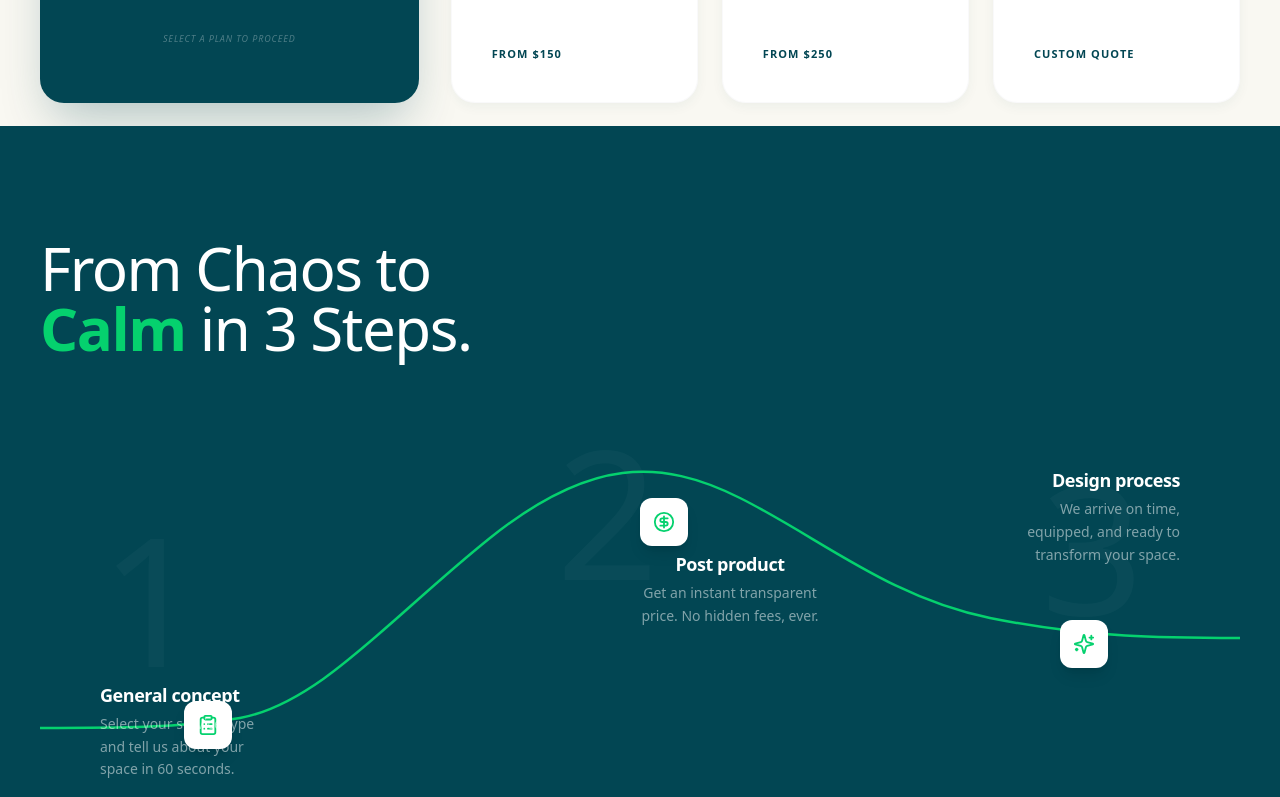
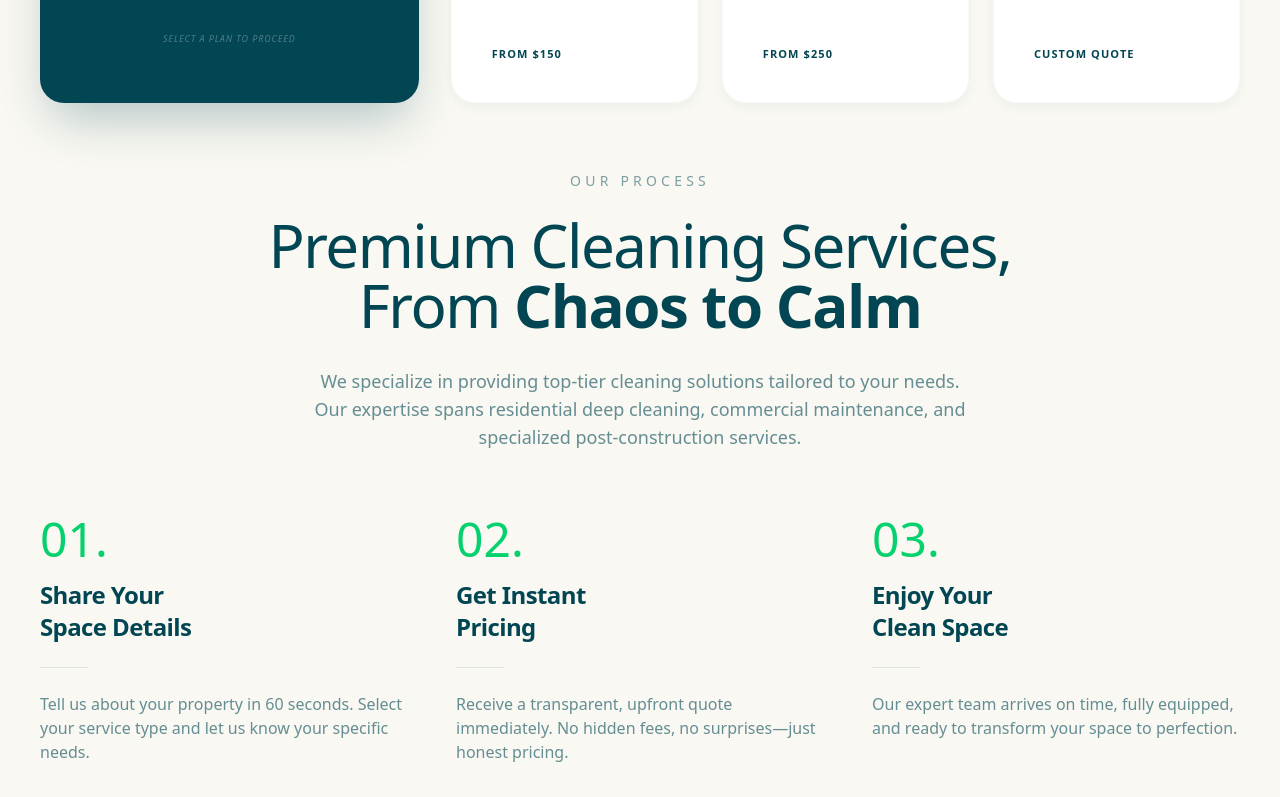
Before and after one commit to renatoquerales28-byte/extreme-cleaning-next, a Next.js app: page / in a window 1280 px wide. Shown: the part 2000-2797 px from the top of the page. Built offline with nearby package versions, Linux system fonts and the light colour scheme.

Commit message:
UI: Clean minimal Process Section with numbered steps, viewport-fit, and integrated CTAs

```diff
--- a/src/components/landing/ProcessSection.tsx
+++ b/src/components/landing/ProcessSection.tsx
@@ -2,7 +2,7 @@
 
 import React, { useState } from "react";
 import { motion } from "framer-motion";
-import { ArrowRight, MapPin, ClipboardList, CircleDollarSign, Sparkles } from "lucide-react";
+import { ArrowRight, MapPin } from "lucide-react";
 import { useRouter } from "next/navigation";
 
 export default function ProcessSection() {
@@ -17,201 +17,118 @@ export default function ProcessSection() {
         }
     };
 
+    const steps = [
+        {
+            num: "01.",
+            title: "Share Your\nSpace Details",
+            desc: "Tell us about your property in 60 seconds. Select your service type and let us know your specific needs."
+        },
+        {
+            num: "02.",
+            title: "Get Instant\nPricing",
+            desc: "Receive a transparent, upfront quote immediately. No hidden fees, no surprises—just honest pricing."
+        },
+        {
+            num: "03.",
+            title: "Enjoy Your\nClean Space",
+            desc: "Our expert team arrives on time, fully equipped, and ready to transform your space to perfection."
+        }
+    ];
+
     return (
-        <section className="w-full bg-[#024653] py-20 lg:py-28 relative overflow-hidden" id="process">
-            <div className="max-w-[1700px] mx-auto px-6 lg:px-10 relative z-10">
+        <section
+            className="w-full bg-transparent min-h-screen flex flex-col justify-center py-16 lg:py-0 relative"
+            id="process"
+        >
+            <div className="max-w-[1400px] mx-auto px-6 lg:px-10 w-full">
 
-                {/* Section Title - White on Dark */}
+                {/* Header Block */}
                 <motion.div
                     initial={{ opacity: 0, y: 20 }}
                     whileInView={{ opacity: 1, y: 0 }}
                     viewport={{ once: true }}
-                    transition={{ duration: 0.8 }}
-                    className="mb-16 lg:mb-20"
+                    transition={{ duration: 0.6 }}
+                    className="text-center mb-12 lg:mb-16"
                 >
-                    <h2 className="text-4xl md:text-5xl lg:text-6xl font-normal leading-[1.1] tracking-tight text-white">
-                        From Chaos to <br />
-                        <span className="font-bold text-[#05D16E]">Calm</span> in 3 Steps.
+                    {/* Eyebrow */}
+                    <p className="text-sm uppercase tracking-[0.3em] text-[#024653]/50 mb-4 lg:mb-6">
+                        Our Process
+                    </p>
+
+                    {/* Main Headline */}
+                    <h2 className="text-3xl md:text-4xl lg:text-5xl xl:text-6xl font-normal leading-[1.15] tracking-tight text-[#024653] mb-6 lg:mb-8">
+                        Premium Cleaning Services,<br />
+                        From <span className="font-bold">Chaos to Calm</span>
                     </h2>
+
+                    {/* Subtitle */}
+                    <p className="text-[#024653]/60 font-light text-base lg:text-lg max-w-2xl mx-auto leading-relaxed">
+                        We specialize in providing top-tier cleaning solutions tailored to your needs. Our expertise spans
+                        residential deep cleaning, commercial maintenance, and specialized post-construction services.
+                    </p>
                 </motion.div>
 
-                {/* VISUAL PROCESS FLOW - Dark Mode Pixel Perfect */}
-                <div className="relative h-[420px] lg:h-[350px] mb-20 lg:mb-24">
-
-                    {/* Ghost Numbers - White on Dark */}
-                    <div className="absolute inset-0 hidden lg:block pointer-events-none select-none overflow-hidden">
-                        <div className="absolute left-[5%] top-[20%] text-[180px] font-extralight text-white/[0.03] leading-none">1</div>
-                        <div className="absolute left-[43%] -top-[5%] text-[180px] font-extralight text-white/[0.03] leading-none">2</div>
-                        <div className="absolute right-[8%] top-[5%] text-[180px] font-extralight text-white/[0.03] leading-none">3</div>
+                {/* Three Steps Grid */}
+                <motion.div
+                    initial={{ opacity: 0, y: 30 }}
+                    whileInView={{ opacity: 1, y: 0 }}
+                    viewport={{ once: true }}
+                    transition={{ duration: 0.6, delay: 0.2 }}
+                    className="grid grid-cols-1 md:grid-cols-3 gap-8 lg:gap-12 mb-12 lg:mb-16"
+                >
+                    {steps.map((step, i) => (
+                        <div key={i} className="text-center md:text-left">
+                            {/* Number */}
+                            <div className="text-4xl lg:text-5xl font-light text-[#05D16E] mb-3 lg:mb-4">
+                                {step.num}
                             </div>
 
-                    {/* The S-Curve - Reference Perfect Match */}
-                    <div className="absolute inset-0 hidden lg:block overflow-visible">
-                        <svg
-                            width="100%"
-                            height="100%"
-                            viewBox="0 0 1200 350"
-                            fill="none"
-                            xmlns="http://www.w3.org/2000/svg"
-                            className="w-full h-full"
-                            preserveAspectRatio="xMidYMid meet"
-                        >
-                            {/* Curve: Low → Peak → Medium Plateau (NOT back to bottom) */}
-                            <motion.path
-                                d="M-20 290 C80 290, 140 290, 200 280 C280 265, 350 180, 450 100 C550 20, 620 20, 700 60 C780 100, 850 160, 950 180 C1050 200, 1120 200, 1220 200"
-                                stroke="#05D16E"
-                                strokeWidth="2.5"
-                                strokeLinecap="round"
-                                fill="none"
-                                initial={{ pathLength: 0, opacity: 0 }}
-                                whileInView={{ pathLength: 1, opacity: 1 }}
-                                viewport={{ once: true }}
-                                transition={{ duration: 2.5, ease: "easeInOut" }}
-                            />
-                        </svg>
+                            {/* Title */}
+                            <h3 className="text-xl lg:text-2xl font-bold text-[#024653] tracking-tight mb-4 lg:mb-6 whitespace-pre-line leading-tight">
+                                {step.title}
+                            </h3>
+
+                            {/* Divider */}
+                            <div className="w-12 h-px bg-[#024653]/10 mb-4 lg:mb-6 mx-auto md:mx-0" />
+
+                            {/* Description */}
+                            <p className="text-[#024653]/60 font-light text-sm lg:text-base leading-relaxed">
+                                {step.desc}
+                            </p>
                         </div>
-
-                    {/* Nodes Positioned on Curve */}
-                    <div className="absolute inset-0 hidden lg:block">
-                        {/* Node 1 - LOW position (y=290 -> translate to ~75%) */}
-                        <motion.div
-                            initial={{ scale: 0 }}
-                            whileInView={{ scale: 1 }}
-                            viewport={{ once: true }}
-                            transition={{ delay: 0.8 }}
-                            className="absolute left-[12%] top-[75%] -translate-x-1/2 -translate-y-1/2"
-                        >
-                            <div className="w-12 h-12 bg-white rounded-xl shadow-lg flex items-center justify-center text-[#05D16E]">
-                                <ClipboardList size={22} />
-                            </div>
+                    ))}
                 </motion.div>
 
-                        {/* Node 2 - PEAK position (y=60 -> translate to ~17%) */}
-                        <motion.div
-                            initial={{ scale: 0 }}
-                            whileInView={{ scale: 1 }}
-                            viewport={{ once: true }}
-                            transition={{ delay: 1.2 }}
-                            className="absolute left-[50%] top-[17%] -translate-x-1/2 -translate-y-1/2"
-                        >
-                            <div className="w-12 h-12 bg-white rounded-xl shadow-lg flex items-center justify-center text-[#05D16E]">
-                                <CircleDollarSign size={22} />
-                            </div>
-                        </motion.div>
-
-                        {/* Node 3 - MEDIUM PLATEAU position (y=180 -> translate to ~52%) */}
-                        <motion.div
-                            initial={{ scale: 0 }}
-                            whileInView={{ scale: 1 }}
-                            viewport={{ once: true }}
-                            transition={{ delay: 1.6 }}
-                            className="absolute left-[85%] top-[52%] -translate-x-1/2 -translate-y-1/2"
-                        >
-                            <div className="w-12 h-12 bg-white rounded-xl shadow-lg flex items-center justify-center text-[#05D16E]">
-                                <Sparkles size={22} />
-                            </div>
-                        </motion.div>
-                    </div>
-
-                    {/* Text Labels */}
-                    <div className="absolute inset-0 hidden lg:block">
-                        {/* Step 1 Text - Below Node */}
-                        <motion.div
-                            initial={{ opacity: 0, y: 10 }}
-                            whileInView={{ opacity: 1, y: 0 }}
-                            viewport={{ once: true }}
-                            transition={{ delay: 1 }}
-                            className="absolute left-[5%] bottom-[2%] text-left"
-                        >
-                            <h3 className="text-lg font-semibold text-white tracking-tight mb-1">General concept</h3>
-                            <p className="text-white/50 font-light leading-relaxed text-sm max-w-[180px]">Select your service type and tell us about your space in 60 seconds.</p>
-                        </motion.div>
-
-                        {/* Step 2 Text - Below Node (Peak) */}
-                        <motion.div
-                            initial={{ opacity: 0, y: 10 }}
-                            whileInView={{ opacity: 1, y: 0 }}
-                            viewport={{ once: true }}
-                            transition={{ delay: 1.4 }}
-                            className="absolute left-[50%] top-[32%] -translate-x-1/2 text-center"
-                        >
-                            <h3 className="text-lg font-semibold text-white tracking-tight mb-1">Post product</h3>
-                            <p className="text-white/50 font-light leading-relaxed text-sm max-w-[180px]">Get an instant transparent price. No hidden fees, ever.</p>
-                        </motion.div>
-
-                        {/* Step 3 Text - ABOVE Node */}
-                        <motion.div
-                            initial={{ opacity: 0, y: 10 }}
-                            whileInView={{ opacity: 1, y: 0 }}
-                            viewport={{ once: true }}
-                            transition={{ delay: 1.8 }}
-                            className="absolute right-[5%] top-[8%] text-right"
-                        >
-                            <h3 className="text-lg font-semibold text-white tracking-tight mb-1">Design process</h3>
-                            <p className="text-white/50 font-light leading-relaxed text-sm max-w-[180px] ml-auto">We arrive on time, equipped, and ready to transform your space.</p>
-                        </motion.div>
-                    </div>
-
-                    {/* Mobile Layout */}
-                    <div className="flex flex-col gap-14 lg:hidden">
-                        {[
-                            { icon: ClipboardList, title: "General concept", desc: "Select your service type and tell us about your space in 60 seconds.", num: "1" },
-                            { icon: CircleDollarSign, title: "Post product", desc: "Get an instant transparent price. No hidden fees, ever.", num: "2" },
-                            { icon: Sparkles, title: "Design process", desc: "We arrive on time, equipped, and ready to transform your space.", num: "3" }
-                        ].map((step, i) => (
-                            <div key={i} className="relative flex items-start gap-5">
-                                <div className="absolute -left-2 -top-6 text-[80px] font-extralight text-white/[0.03] leading-none">{step.num}</div>
-                                <div className="w-11 h-11 bg-white rounded-xl shadow-lg flex items-center justify-center text-[#05D16E] shrink-0 relative z-10">
-                                    <step.icon size={20} />
-                                </div>
-                                <div>
-                                    <h3 className="text-lg font-semibold text-white tracking-tight mb-1">{step.title}</h3>
-                                    <p className="text-white/50 font-light leading-relaxed text-sm">{step.desc}</p>
-                                </div>
-                            </div>
-                        ))}
-                    </div>
-                </div>
-
-                {/* BOTTOM CTAs - Adapted for Dark */}
+                {/* CTAs Row */}
                 <motion.div
                     initial={{ opacity: 0, y: 20 }}
                     whileInView={{ opacity: 1, y: 0 }}
                     viewport={{ once: true }}
-                    transition={{ duration: 0.8, delay: 0.6 }}
-                    className="grid grid-cols-1 lg:grid-cols-12 gap-4 lg:gap-8 items-center border-t border-white/10 pt-14"
+                    transition={{ duration: 0.6, delay: 0.4 }}
+                    className="flex flex-col sm:flex-row gap-4 justify-center items-center max-w-3xl mx-auto"
                 >
-                    {/* Zipcode & Send */}
-                    <div className="lg:col-span-5 flex gap-4">
-                        <div className={`flex-grow flex items-center bg-white/10 backdrop-blur-sm rounded-full px-6 py-4 border border-white/20 transition-all duration-500 ${isFocused ? 'bg-white/15 border-[#05D16E]/50' : ''}`}>
-                            <MapPin size={20} className={isFocused ? 'text-[#05D16E]' : 'text-white/40'} />
+                    {/* Zipcode Input */}
+                    <div className={`flex items-center bg-white rounded-full px-5 py-3.5 shadow-[0_4px_20px_rgba(2,70,83,0.06)] border transition-all duration-300 w-full sm:w-auto sm:min-w-[220px] ${isFocused ? 'border-[#05D16E]/40 shadow-[0_4px_25px_rgba(5,209,110,0.1)]' : 'border-gray-100'}`}>
+                        <MapPin size={18} className={isFocused ? 'text-[#05D16E]' : 'text-[#024653]/30'} />
                         <input
                             type="text"
                             value={zipCode}
                             onChange={(e) => setZipCode(e.target.value.replace(/\D/g, '').slice(0, 5))}
                             onFocus={() => setIsFocused(true)}
                             onBlur={() => setIsFocused(false)}
-                                placeholder="Zipcode"
-                                className="w-full bg-transparent border-none focus:ring-0 focus:outline-none text-white font-medium placeholder:text-white/30 text-lg ml-3"
+                            placeholder="Enter Zipcode"
+                            className="bg-transparent border-none focus:ring-0 focus:outline-none text-[#024653] font-medium placeholder:text-[#024653]/30 text-base ml-2.5 w-full"
                         />
                     </div>
-                        <button
-                            onClick={handleStart}
-                            className="bg-white/10 backdrop-blur-sm px-8 rounded-2xl text-white font-bold uppercase tracking-widest text-xs border border-white/20 hover:bg-[#05D16E] hover:border-[#05D16E] hover:text-[#024653] transition-all duration-300"
-                        >
-                            Send
-                        </button>
-                    </div>
 
-                    {/* Main CTA */}
-                    <div className="lg:col-span-7">
+                    {/* Main CTA Button */}
                     <button
                         onClick={() => router.push('/quote')}
-                            className="w-full bg-[#05D16E] group text-[#024653] py-4 lg:py-5 rounded-2xl lg:rounded-3xl font-bold uppercase tracking-[0.2em] text-sm lg:text-base flex items-center justify-center gap-4 hover:bg-[#04bd63] transition-all duration-500 hover:shadow-[0_20px_50px_rgba(5,209,110,0.3)] hover:-translate-y-1"
+                        className="bg-[#024653] group text-white px-8 py-3.5 rounded-full font-semibold text-base flex items-center justify-center gap-3 hover:bg-[#02333d] transition-all duration-300 hover:shadow-[0_10px_30px_rgba(2,70,83,0.2)] w-full sm:w-auto whitespace-nowrap"
                     >
-                            Start Your Transformation <ArrowRight size={20} className="transition-transform group-hover:translate-x-2" />
+                        Get Your Free Quote
+                        <ArrowRight size={18} className="transition-transform group-hover:translate-x-1" />
                     </button>
-                    </div>
                 </motion.div>
 
             </div>
```
Lines whose indentation alone changed are shown as unchanged.
